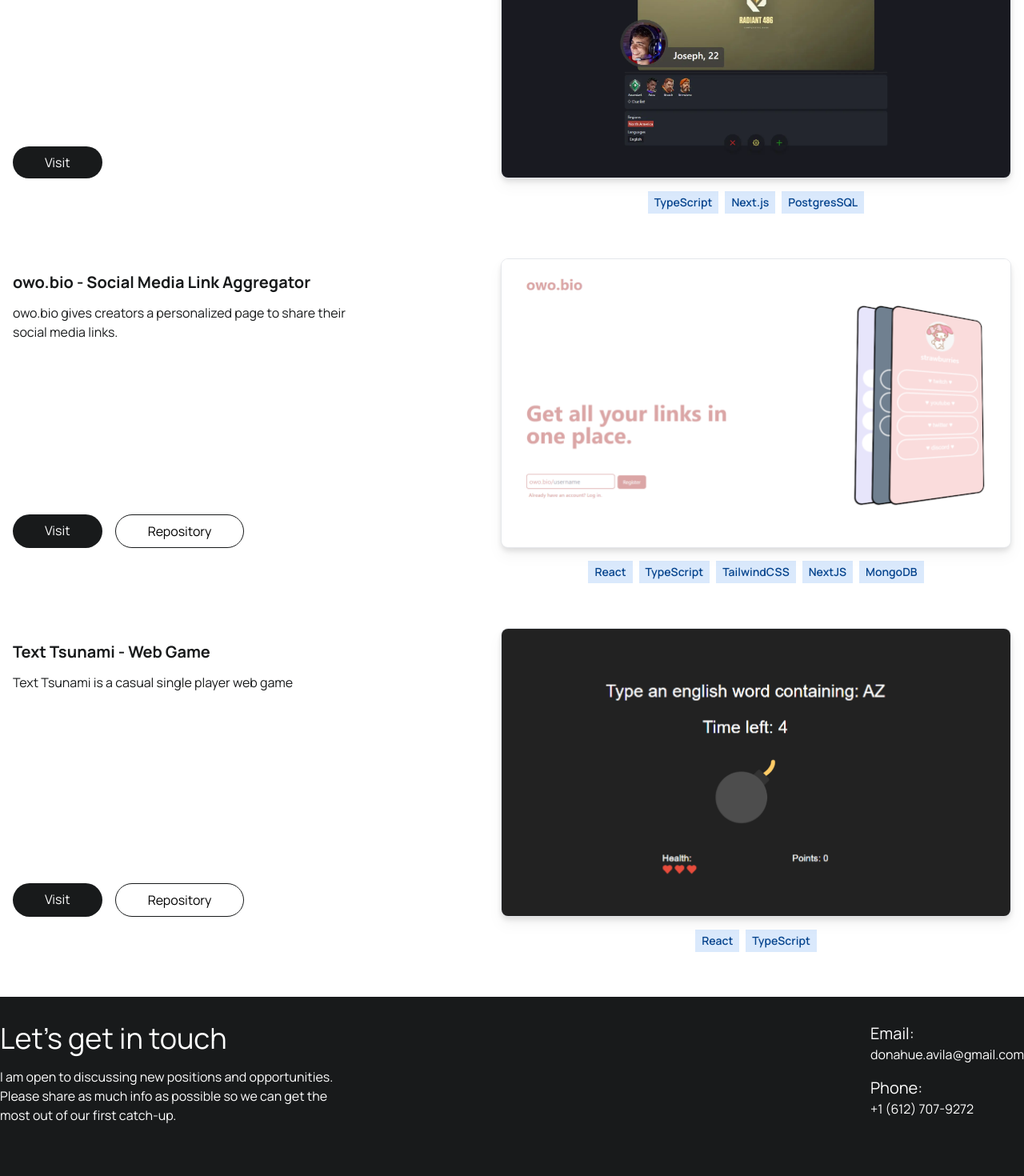
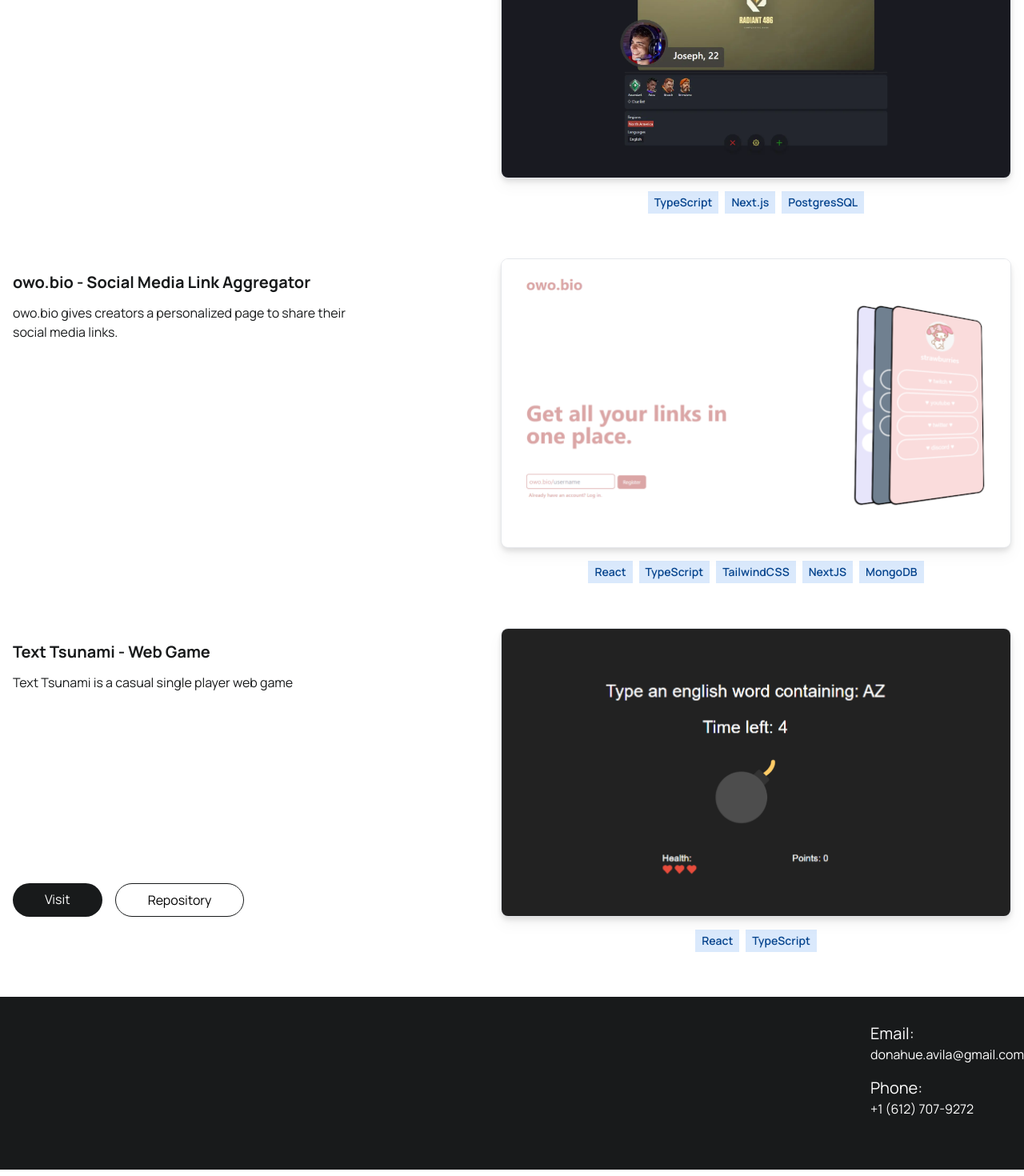
Before and after one commit to DonahueA/donahue.dev, a Next.js app: page / in a window 1280 px wide. Shown: the part 431-1901 px from the top of the page at 80% size. Built offline with nearby package versions, Linux system fonts and the light colour scheme.

Commit message:
Remove broken links

```diff
--- a/src/app/page.tsx
+++ b/src/app/page.tsx
@@ -24,15 +24,15 @@ const Home: NextPage = () => {
             <ProjectCard  title={"konekt.gg - Social web app"}
             description={"A social media app for Valorant. Find friends to chat and play with."}
             images={["./konekt/1.webp","./konekt/1.webp", "./konekt/2.webp", './konekt/3.webp']} techStack={["TypeScript", "Next.js", "PostgresSQL"]}
-            visitLink="https://konekt.gg"
+            // visitLink="https://konekt.gg"
             // githubLink="https://github.com/DonahueA/BadParkers"
             />
 
             <ProjectCard title={"owo.bio - Social Media Link Aggregator"}
             description={"owo.bio gives creators a personalized page to share their social media links."}
             images={["./owo.bio.png"]} techStack={["React", "TypeScript", "TailwindCSS", "NextJS", "MongoDB"]}
-            visitLink="https://owo.bio"
-            githubLink="https://github.com/DonahueA/owo.bio"
+            // visitLink="https://owo.bio"
+            // githubLink="https://github.com/DonahueA/owo.bio"
             />
 
 
--- a/src/components/Footer.tsx
+++ b/src/components/Footer.tsx
@@ -2,15 +2,8 @@ export default function Footer (){
 
     return (<footer  className="bg-[#181A1B] text-white mt-10 ">
     <div className="max-w-7xl m-auto flex  flex-col sm:flex-row justify-between pt-8 pb-16">
-    <div>
-      <div className="text-4xl">
-      Let's get in touch
-      </div>
-      <div className="max-w-md  mt-4">
+    <div className="max-w-md  mt-4">
 
-        I am open to discussing new positions and opportunities. Please share as much info as possible so we can get the most out of our first catch-up.
-
-      </div>
     </div>
     <div>
     <div>
--- a/src/components/Nav.tsx
+++ b/src/components/Nav.tsx
@@ -10,7 +10,7 @@ export default function Nav() {
     <div  className="bg-[#181A1B] text-white flex justify-center sticky top-0 z-10">
     <nav className="flex font-semibold ">
       <Link className={`pt-4 pb-2 px-4 hover:bg-slate-800    transition-color duration-200  ease-in ${path === '/' ? "underline" : undefined}`}  href="/"   >Home</Link>
-      <Link className={`pt-4 pb-2 px-4 hover:bg-slate-800  transition-color duration-200  ease-in ${path.startsWith('/blog') ? "underline" : undefined}`}  href="/blog" >Blog</Link>
+      {/* <Link className={`pt-4 pb-2 px-4 hover:bg-slate-800  transition-color duration-200  ease-in ${path.startsWith('/blog') ? "underline" : undefined}`}  href="/blog" >Blog</Link> */}
       <a className={`pt-4 pb-2 px-4 hover:bg-slate-800  transition-color duration-200  ease-in`} href="https://github.com/donahuea" >GitHub</a>
       <a className={`pt-4 pb-2 px-4 hover:bg-slate-800  transition-color duration-200  ease-in`} href="/donahue-avila-resume.pdf">Resume</a>
     </nav>
```
